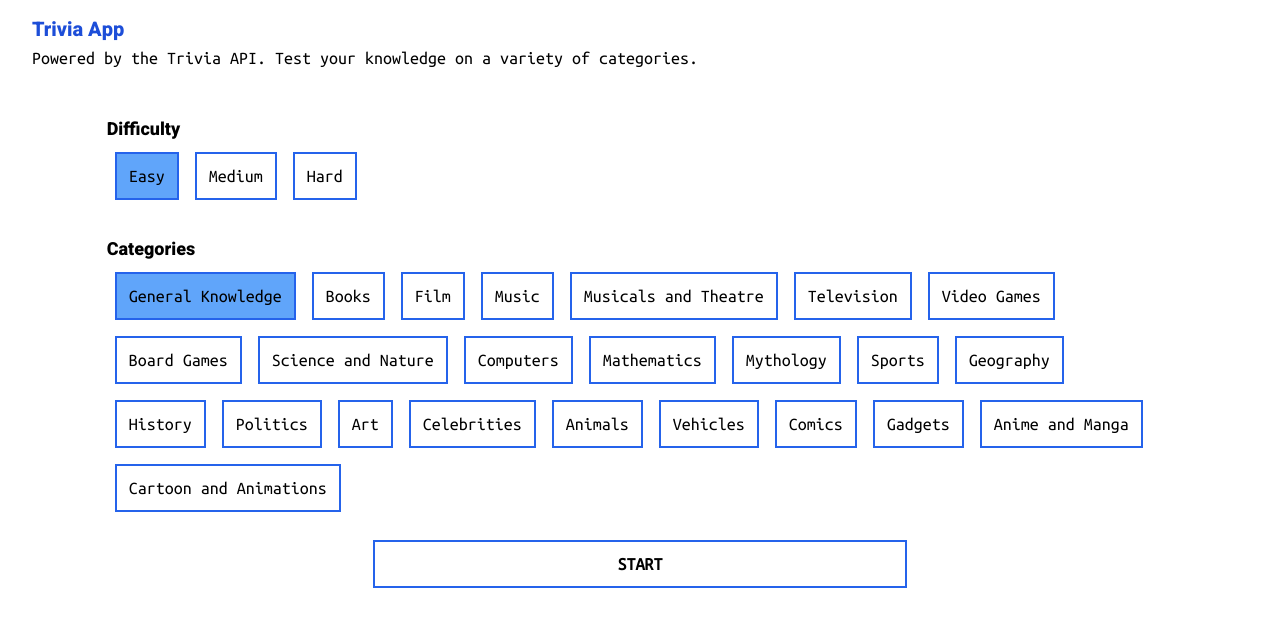
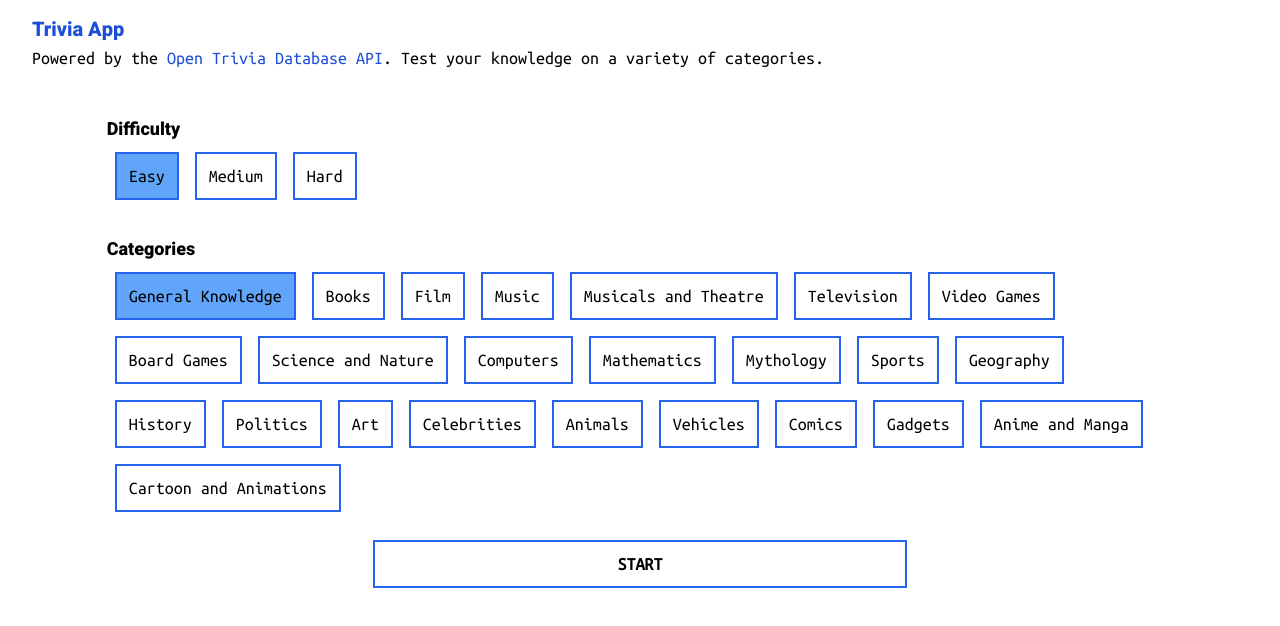
Before and after one commit to pdlozano/trivia, a Next.js app: page / in a window 1280 px wide. Shown: the top 626 px of the page. Built offline with nearby package versions, Linux system fonts and the light colour scheme.

Commit message:
Use "Open Trivia Database" instead of "Trivia Database"

```diff
--- a/components/Header.tsx
+++ b/components/Header.tsx
@@ -7,8 +7,11 @@ function Header(): JSX.Element {
                 <Link href="/">Trivia App</Link>
             </h1>
             <p>
-                Powered by the Trivia API. Test your knowledge on a variety of
-                categories.
+                Powered by the{" "}
+                <Link href="https://opentdb.com/">
+                    Open Trivia Database API
+                </Link>
+                . Test your knowledge on a variety of categories.
             </p>
         </header>
     );
--- a/pages/index.tsx
+++ b/pages/index.tsx
@@ -34,6 +34,11 @@ const Home: NextPage = () => {
         <div>
             <Head>
                 <title>Trivia App</title>
+                <meta charSet="utf-8" />
+                <meta
+                    name="description"
+                    content="Trivia App from the Open Trivia Database API"
+                />
                 <link
                     href="https://fonts.googleapis.com/css2?family=Heebo:wght@800&family=Ubuntu+Mono&display=swap"
                     rel="stylesheet"
```
